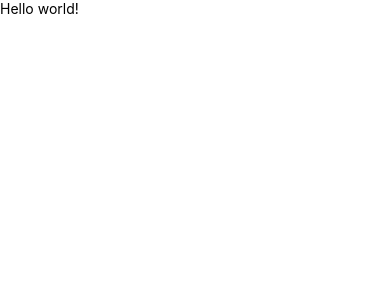
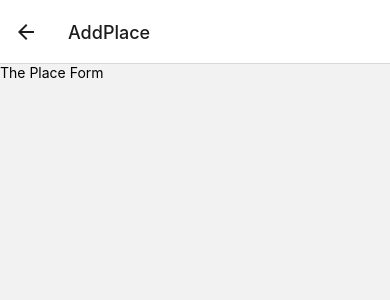
Before and after one commit to MarinaKam/native-device-features, a React Native app: screen /AddPlace in a window 390 px wide. Shown: the top 300 px of the page. Built offline with nearby package versions, Linux system fonts and the light colour scheme.

Commit message:
feat: Add navigation.

```diff
--- a/App.tsx
+++ b/App.tsx
@@ -1,13 +1,16 @@
 import { FC } from 'react';
 import { StatusBar } from 'expo-status-bar';
-import { Text } from 'react-native';
+import { NavigationContainer } from '@react-navigation/native';
+import { StackNavigation } from './src/navigation/StackNavigation';
 
 const App: FC = () => {
   return (
     <>
       <StatusBar style="auto" />
 
-      <Text>Hello world!</Text>
+      <NavigationContainer>
+        <StackNavigation />
+      </NavigationContainer>
     </>
   );
 };
--- /dev/null
+++ b/src/components/Places/PlaceForm.js
@@ -0,0 +1,11 @@
+import { Text, View } from 'react-native';
+
+export const PlaceForm = () => {
+  return (
+    <View>
+      <Text>
+        The Place Form
+      </Text>
+    </View>
+  );
+};
--- a/src/components/Places/index.js
+++ b/src/components/Places/index.js
@@ -1 +1,2 @@
 export * from './PlacesList';
+export * from './PlaceForm';
--- /dev/null
+++ b/src/navigation/StackNavigation.js
@@ -0,0 +1,13 @@
+import { createNativeStackNavigator } from '@react-navigation/native-stack';
+import { AddPlace, AllPlaces } from '../screens';
+
+const Stack = createNativeStackNavigator();
+
+export const StackNavigation = () => {
+  return (
+    <Stack.Navigator>
+      <Stack.Screen name="AllPlaces" component={AllPlaces} />
+      <Stack.Screen name="AddPlace" component={AddPlace} />
+    </Stack.Navigator>
+  );
+};
--- a/src/screens/AddPlace.js
+++ b/src/screens/AddPlace.js
@@ -1,9 +1,10 @@
 import { View } from 'react-native';
+import { PlaceForm } from '../components/Places';
 
 export const AddPlace = () => {
   return (
     <View>
-
+      <PlaceForm />
     </View>
   );
 };
--- /dev/null
+++ b/src/screens/index.js
@@ -0,0 +1,4 @@
+export * from './PlaceDetails';
+export * from './AllPlaces';
+export * from './AddPlace';
+export * from './Map';
--- a/src/theme/globalStyles.js
+++ b/src/theme/globalStyles.js
@@ -56,32 +56,32 @@ export const textStyles = {
   h1: {
     fontSize: 30,
     fontWeight: 500,
-    lineHeight: '63px'
+    lineHeight: 2
   },
   h2: {
     fontSize: 29,
     fontWeight: 500,
-    lineHeight: '55px'
+    lineHeight: 2
   },
   h3: {
     fontSize: 23,
     fontWeight: 500,
-    lineHeight: '130%',
+    lineHeight: 1.5,
   },
   h4: {
     fontSize: 18,
     fontWeight: 500,
-    lineHeight: '130%',
+    lineHeight: 1.5,
   },
   h5: {
     fontSize: 16,
     fontWeight: 500,
-    lineHeight: '24px',
+    lineHeight: 1.5,
   },
   h6: {
     fontSize: 16,
     fontWeight: 400,
-    lineHeight: '24px',
+    lineHeight: 1.4,
   },
   subtitle1: {
     fontSize: 14,
@@ -96,10 +96,8 @@ export const textStyles = {
   body2: {
     fontSize: 12,
     fontWeight: 400,
-    lineHeight: '15px',
   },
   caption: {
     fontSize: 12,
-    lineHeight: 1.5,
   }
 };
```
